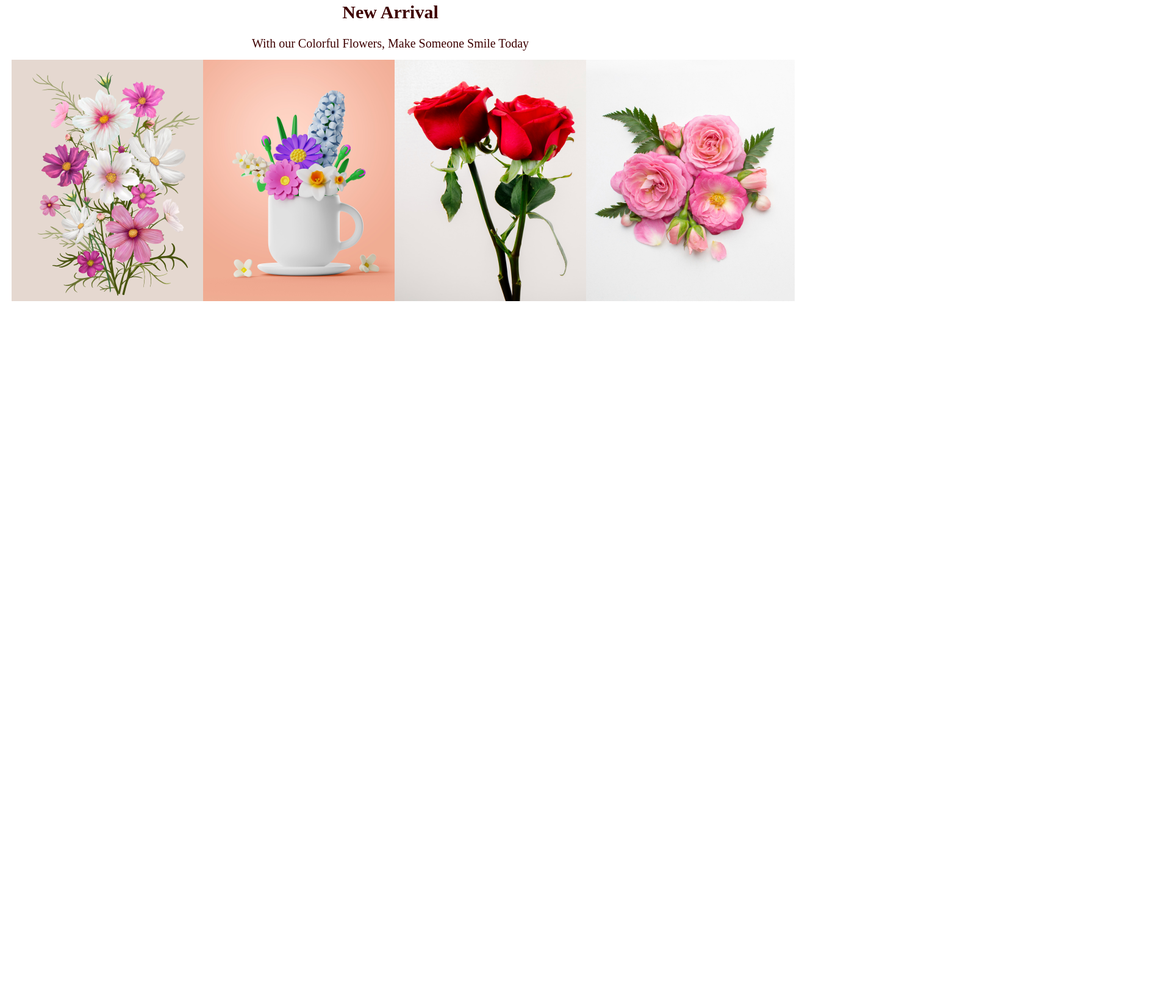
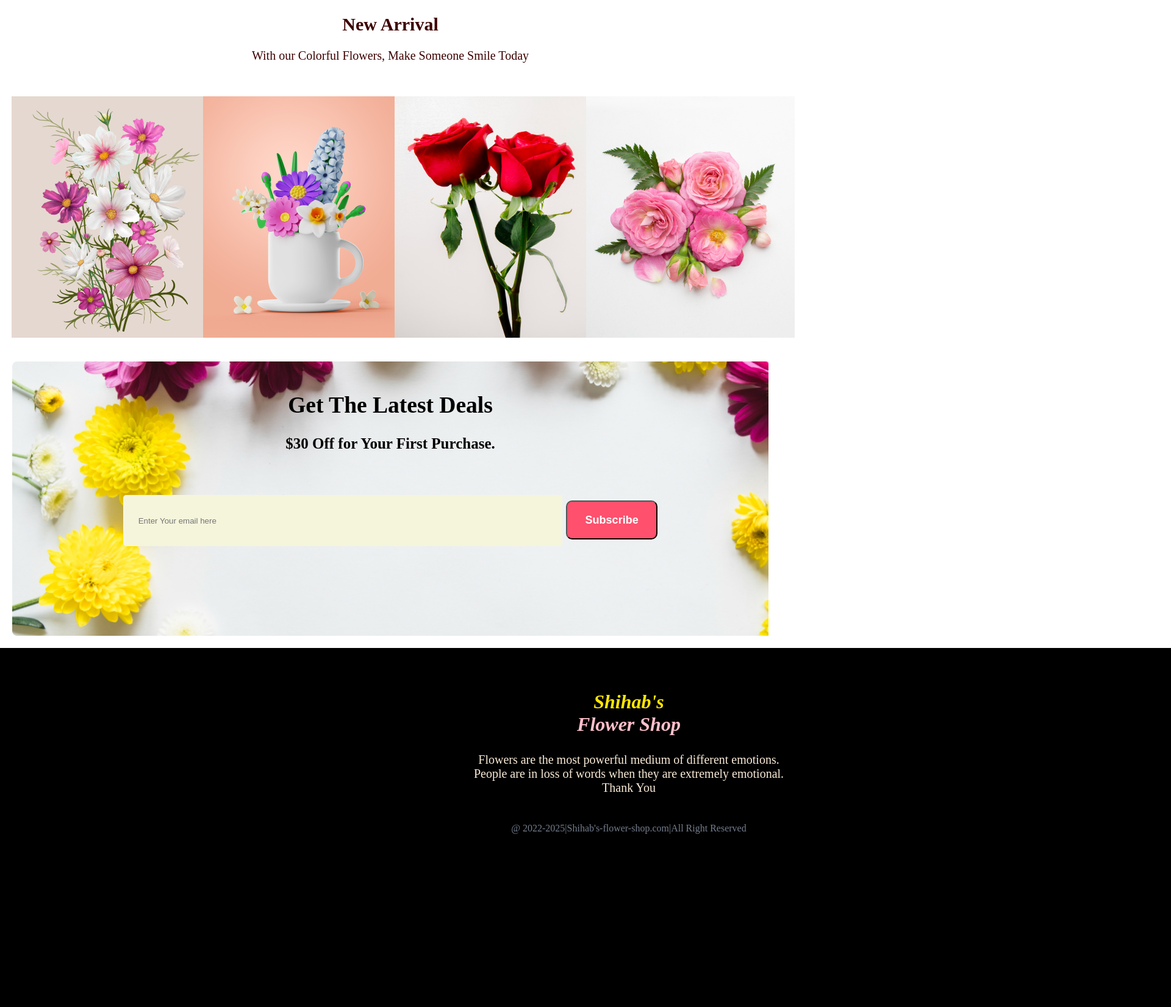
Before and after one commit to afnanthecoder/first-assignment, a plain HTML site: page index.html in a window 1280 px wide. Shown: the part 1949-3601 px from the top of the page at 61% size, 1920 px wide, since content can reach past the window. Before the commit the page ends 2462 px from the top, so only its background shows below. Drawn offline with Linux system fonts and the light colour scheme.

Commit message:
added footer and new arrival section

```diff
--- a/index.html
+++ b/index.html
@@ -98,19 +98,48 @@
             </div>
         </div>
      <div class="new-img">
-        <div class="number1-img">
+        <div class="numberx-img">
             <img src="./Flower Asset/Rectangle 4.png" alt="">
         </div> <br>
-        <div class="number2-img">
+        <div class="numberx-img">
             <img src="./Flower Asset/Rectangle 5.png" alt="">
         </div> <br>
-        <div class="number3-img">
+        <div class="numberx-img">
             <img src="./Flower Asset/Rectangle 6.png" alt="">
         </div> <br>
-        <div class="number4-img">
+        <div class="numberx-img">
             <img src="./Flower Asset/Flower 01.png" alt="">
         </div>
      </div>
     </section>
+    <!-- latest deals section start from here  -->
+    <section>
+        <div class="full-deals">
+        <div class="title-primary">
+           <h1>Get The Latest Deals </h1> <br>
+           <p> $30 Off for Your First Purchase. </p>
+        </div>
+
+            <form class="form-btn">
+                <input class="mail-form" type="text" placeholder="    Enter Your email here">
+
+                <button class="btn-primary" id="subs"
+            >Subscribe</button>
+            </form>
+        </div>
+
+    </section>
+
+    <footer>
+        <div class="footer-heading">
+            <h1 class="title-1"> <span class="name" id="first">Shihab's</span> <br>
+                <span> </span>Flower Shop</h1> <br>
+
+                <p class="description" id="footerr">Flowers are the most powerful medium of different emotions. <br> People are in loss of words when they are extremely emotional. <br>
+                Thank You</p> <br> <br>
+              <p class="reserved"> @ 2022-2025|Shihab's-flower-shop.com|All Right Reserved</p>
+        </div>
+
+    </footer>
 </body>
 </html>
--- a/style.css
+++ b/style.css
@@ -181,6 +181,10 @@ margin: 40px;
     color: red;
 }
 /* new arrival section style start from here  */
+.arrival-container{
+    margin: 20px;
+    padding: 20px;
+}
 #arrival{
     color: #3d0000;
     align-items: center;
@@ -193,15 +197,76 @@ margin: 40px;
     padding: 15px;
     /* display: block;  */
 }
-.number1-img{
+.numberx-img{
    width: 300px;
 }
-.number2-img{
-   width: 300px;
+
+/* best deals section style start from here  */
+
+.title-primary{
+    align-items: center;
+    text-align: center;
+    padding: 50px;
+
 }
-.number3-img{
-   width: 300px;
+
+.full-deals{
+    background-size: cover;
+    margin: 20px;
+    border: 8px;
+    align-items: center;
+    justify-content: center;
+    display: block;
+    font-size: 25px;
+    font-weight: 800;
+    background-image: url("./Rectangle\ 9.png");
+    background-repeat: no-repeat;
+    height: 450px;
+
 }
-.number4-img{
-   width: 300px;
+
+.form-btn{
+    align-items: center;
+    text-align: center;
+    padding: 20px;
 }
+
+#subs{
+    width: 150px;
+    height: 64px;
+    color: rgb(255, 255, 255);
+    border-radius: none;
+    background-color: rgb(255, 80, 109);
+}
+.mail-form{
+    width: 700px;
+    height: 64px;
+    border: 8px;
+    background-color: beige;
+    padding: 10px;
+    border-radius: 5px;
+}
+/* footer section start from here  */
+.footer-heading{
+    padding: 70px;
+    align-items: center;
+    justify-content: center;
+    text-align: center;
+    width: 1922px;
+    height: 449px;
+    background-color: black;
+}
+.name{
+    color: #ffe600;
+    font-style: italic;
+}
+.title-1{
+    color: pink;
+    font-style: oblique;
+}
+#footerr{
+    color: antiquewhite;
+}
+.reserved{
+    color: #747d8c;
+}
```
Also changed, not shown: Rectangle 9.png (added).
